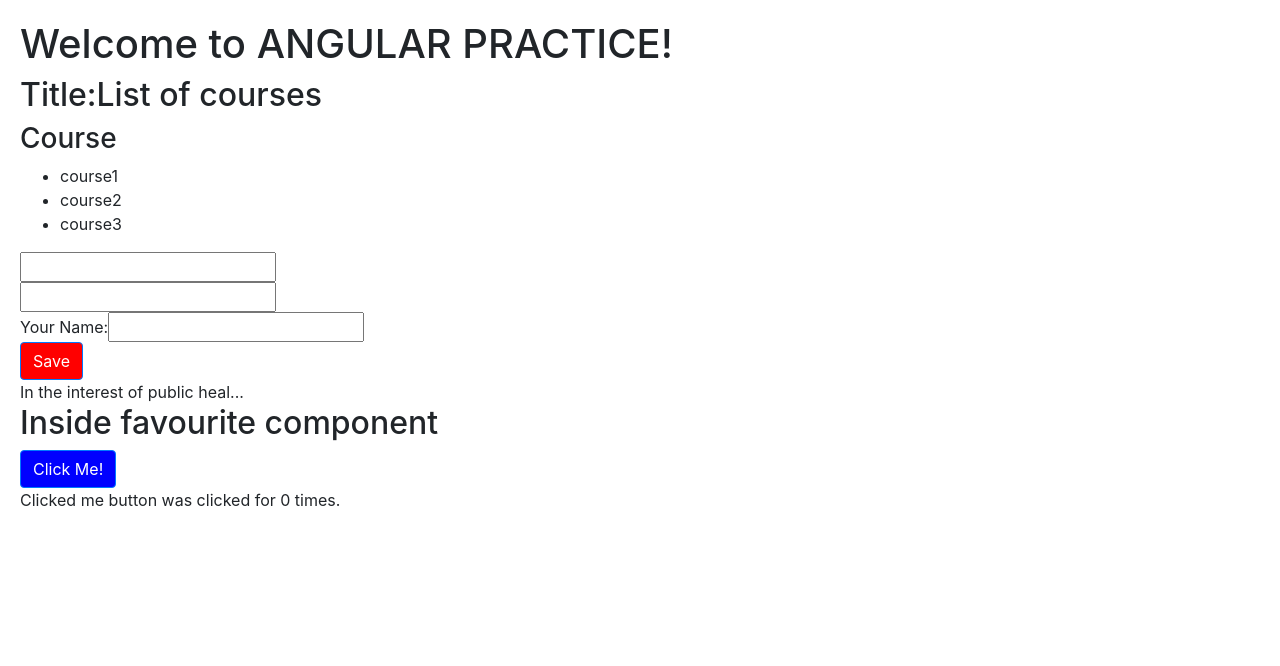
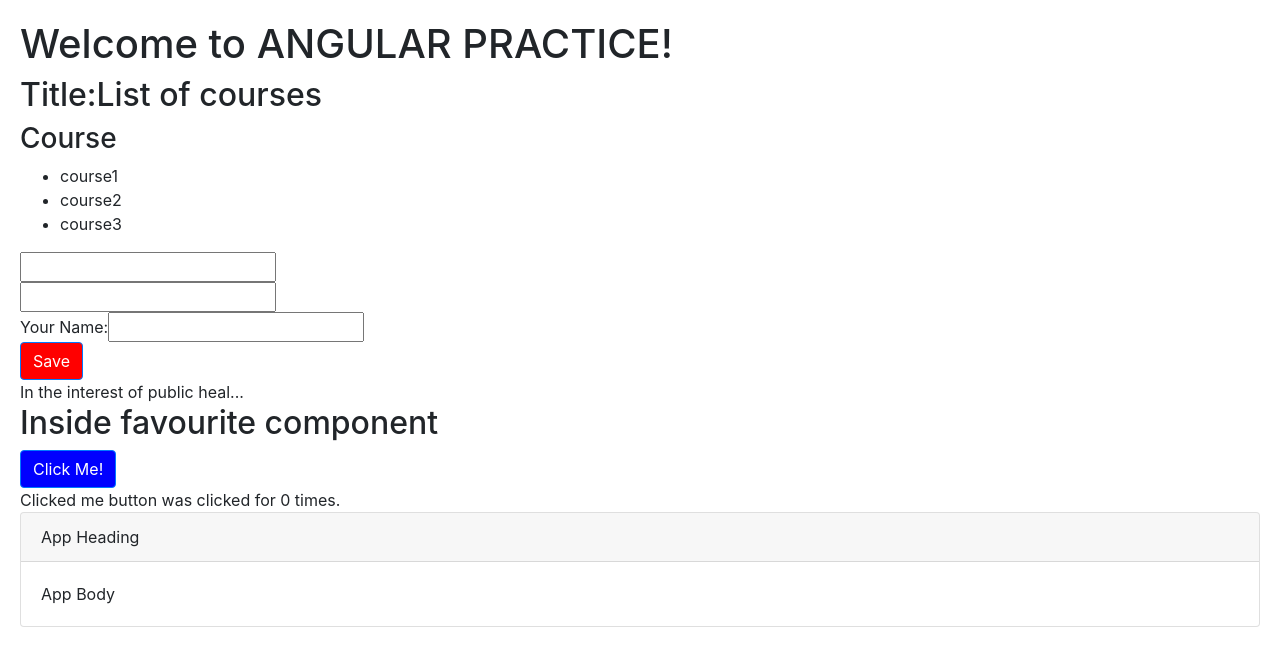
Before and after one commit to NilkantaBhattacharjee/angular-practice, an Angular app: page / in a window 1280 px wide. Shown: the top 666 px of the page. Built offline with nearby package versions, Linux system fonts and the light colour scheme.

Commit message:
ng-content implementation

```diff
--- a/src/app/app.component.html
+++ b/src/app/app.component.html
@@ -11,3 +11,9 @@
   <app-favourite [alias-is-favourite]="post.isFavourite" (change)="getCount($event)"></app-favourite>
 </div>
 Clicked me button was clicked for {{count}} times.
+<div>
+  <app-bootstrap-panel>
+    <div class="heading">App Heading</div>
+    <div class="body">App Body</div>
+  </app-bootstrap-panel>
+</div>
--- a/src/app/app.component.ts
+++ b/src/app/app.component.ts
@@ -4,11 +4,14 @@
   selector: 'app-root',
   templateUrl: './app.component.html',
   styleUrls: ['./app.component.css'],
-  encapsulation: ViewEncapsulation.Emulated
+  // encapsulation: ViewEncapsulation.ShadowDom
 })
 export class AppComponent {
 
   count = 0;
+
+  headerName = 'App Header';
+  bodyName = 'App Body';
 
   title = 'Angular Practice';
   text = `In the interest of public health and to ensure the well-being of
--- a/src/app/app.module.ts
+++ b/src/app/app.module.ts
@@ -7,6 +7,7 @@
 import { CoursesService } from './courses.service';
 import { SummaryPipe } from './summary.pipe';
 import { FavouriteComponent } from './favourite/favourite.component';
+import { PanelComponent } from './common/panel/panel.component';
 
 @NgModule({
   declarations: [
@@ -14,7 +15,8 @@
     CourseComponent,
     CoursesComponent,
     SummaryPipe,
-    FavouriteComponent
+    FavouriteComponent,
+    PanelComponent
   ],
   imports: [
     BrowserModule
--- /dev/null
+++ b/src/app/common/panel/panel.component.html
@@ -0,0 +1,9 @@
+
+<div class="card">
+  <div class="card-header">
+    <ng-content select=".heading"></ng-content>
+  </div>
+  <div class="card-body">
+    <ng-content select=".body"></ng-content>
+  </div>
+</div>
--- /dev/null
+++ b/src/app/common/panel/panel.component.ts
@@ -0,0 +1,18 @@
+import { Component, OnInit, Input } from '@angular/core';
+
+@Component({
+  selector: 'app-bootstrap-panel',
+  templateUrl: './panel.component.html',
+  styleUrls: ['./panel.component.css']
+})
+export class PanelComponent implements OnInit {
+
+  @Input() headerPanelName: string;
+  @Input() bodyPanelName: string;
+
+  constructor() { }
+
+  ngOnInit() {
+  }
+
+}
```
Also changed, not shown: src/app/common/panel/panel.component.css (added), 1 other file (tests, documents, lock files or other folders).
